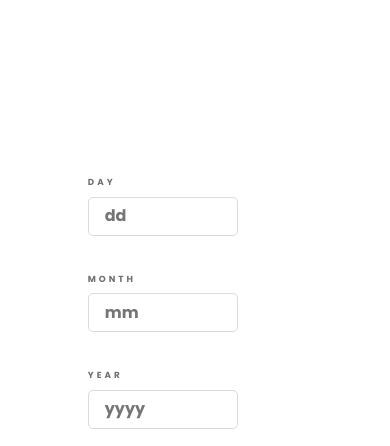
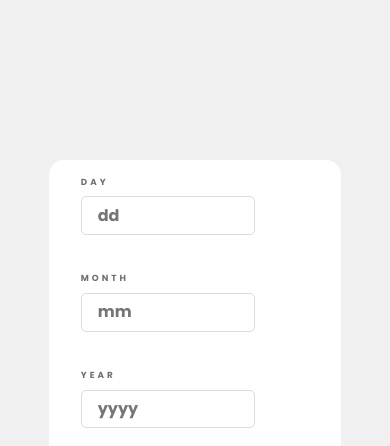
Before and after one commit to Adriano-Dos-Santos/age-calculator-app, a plain HTML site: page index.html in a window 390 px wide. Shown: the top 446 px of the page. Drawn offline with Linux system fonts and the light colour scheme.

Commit message:
Added main styles

```diff
--- a/styles.css
+++ b/styles.css
@@ -105,7 +105,7 @@ textarea {
 /* ------------- */
 
 body {
-    background: var(--White);
+    background: var(--Off-white);
     display: flex;
     justify-content: center;
     align-items: center;
@@ -113,7 +113,10 @@ body {
     font-family: 'poppins', sans-serif;
 }
 main {
-    width: 55%;
+    width: 75%;
+    background: var(--White);
+    padding: 1em 2em 1em 2em;
+    border-radius: 15px 15px 80px 15px;
 }
 .birth-data-input {
     display: flex;
@@ -181,7 +184,13 @@ button:hover {
 }
 
 
+
+
 @media screen and (max-width: 550px) {
+
+    main {
+        border-radius: 15px 15px 50px 15px;
+    }
    .birth-data-input {
        flex-direction: column;
        align-items: start;
@@ -189,7 +198,7 @@ button:hover {
    }
 
    .birth-data-input input {
-       width: 150px;
+       width: calc(60px + 50%);
    }
 
    .age-data-output {
```
Also changed, not shown: index.html (+0 -1 lines).
